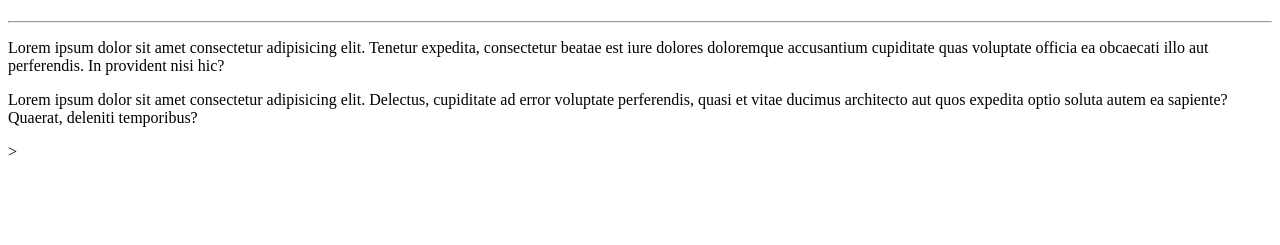
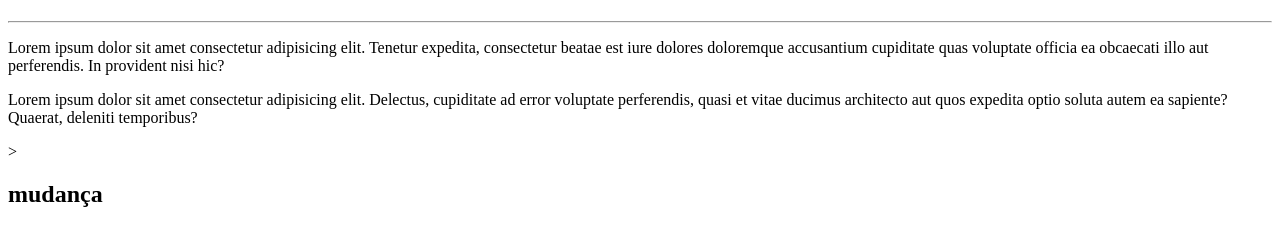
Before and after one commit to JPedroMonteiro/Ola-Mundo, a plain HTML site: page site-exemplo/index.html in a window 1280 px wide. Shown: the part 59-304 px from the top of the page. Drawn offline with Linux system fonts and the light colour scheme.

Commit message:
Mudanca_fixacao
Eu fiz essa mudança para fixar o conehcimento que eu aprendi com o guanabara

```diff
--- a/site-exemplo/index.html
+++ b/site-exemplo/index.html
@@ -10,5 +10,6 @@
     <hr>
     <p>Lorem ipsum dolor sit amet consectetur adipisicing elit. Tenetur expedita, consectetur beatae est iure dolores doloremque accusantium cupiditate quas voluptate officia ea obcaecati illo aut perferendis. In provident nisi hic?</p>
     <p>Lorem ipsum dolor sit amet consectetur adipisicing elit. Delectus, cupiditate ad error voluptate perferendis, quasi et vitae ducimus architecto aut quos expedita optio soluta autem ea sapiente? Quaerat, deleniti temporibus?</p>>
+    <h2>mudança<h2>
 </body>
 </html>
```
